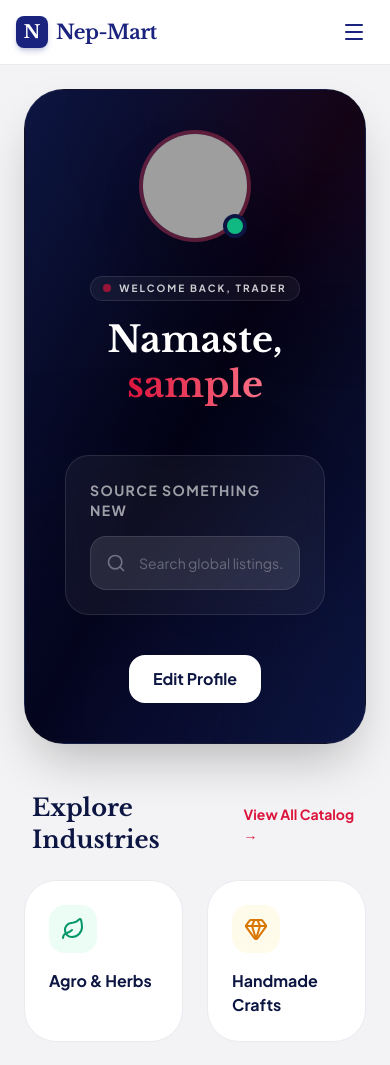
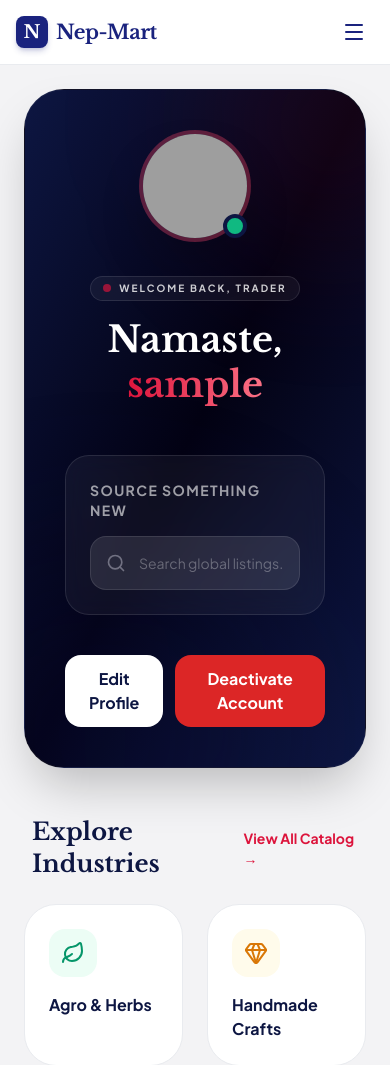
Before and after one commit to sanskar-thapa23/AI_39A_GROUP7_NepMart-Global-E-commerce-System-, a Flask app: page /dashboard in a window 390 px wide. Shown: the top 1065 px of the page. Run offline with Flask 3, Linux system fonts and the light colour scheme; the visitor is signed in with stand-in values (Sample User, id 1); data that the repository does not hold is empty; some libraries are stand-ins or nearby versions; grey boxes are pictures that could not be loaded.

Commit message:
style: refine dashboard and customer UI

```diff
--- a/app/templates/customer.html
+++ b/app/templates/customer.html
@@ -48,11 +48,17 @@
       </div>
 
       <!-- FIXED ROUTE (IMPORTANT) -->
-      <a href="{{ url_for('main.trader_profile', trader_id=user.get('user_id')) }}"
-        class="bg-white text-brand-dark px-6 py-3 rounded-2xl font-bold hover:shadow-xl transition-all">
-
-        Edit Profile
-      </a>
+      <div class="flex gap-3 w-full lg:w-auto">
+        <a href="{{ url_for('main.trader_profile', trader_id=user.get('user_id')) }}"
+          class="bg-white text-brand-dark px-6 py-3 rounded-2xl font-bold hover:shadow-xl transition-all flex-1 lg:flex-none text-center">
+          Edit Profile
+        </a>
+        <form method="POST" action="{{ url_for('auth.request_deactivation') }}" style="display: inline;" onsubmit="return confirm('Are you sure? A confirmation email will be sent to your account.');">
+          <button type="submit" class="bg-red-600 text-white px-6 py-3 rounded-2xl font-bold hover:bg-red-700 hover:shadow-xl transition-all flex-1 lg:flex-none">
+            Deactivate Account
+          </button>
+        </form>
+      </div>
 
     </div>
 
--- a/app/templates/dashboard.html
+++ b/app/templates/dashboard.html
@@ -20,6 +20,11 @@
         <a href="#" class="px-4 py-2.5 bg-brand-crimson text-white text-xs font-bold rounded-lg hover:bg-brand-crimsonDark hover:shadow-md transition-all flex items-center gap-1.5 shadow-sm">
           <i data-lucide="plus" class="w-4 h-4"></i> Add New B2B Spec
         </a>
+        <form method="POST" action="{{ url_for('auth.request_deactivation') }}" style="display: inline;" onsubmit="return confirm('Are you sure? A confirmation email will be sent to your account.');">
+          <button type="submit" class="px-4 py-2.5 border border-red-600 text-xs font-bold rounded-lg hover:bg-red-50 transition-all text-red-600 bg-red-50/50 flex items-center gap-1.5">
+            <i data-lucide="trash-2" class="w-4 h-4"></i> Deactivate Account
+          </button>
+        </form>
       </div>
     </div>
 
```
